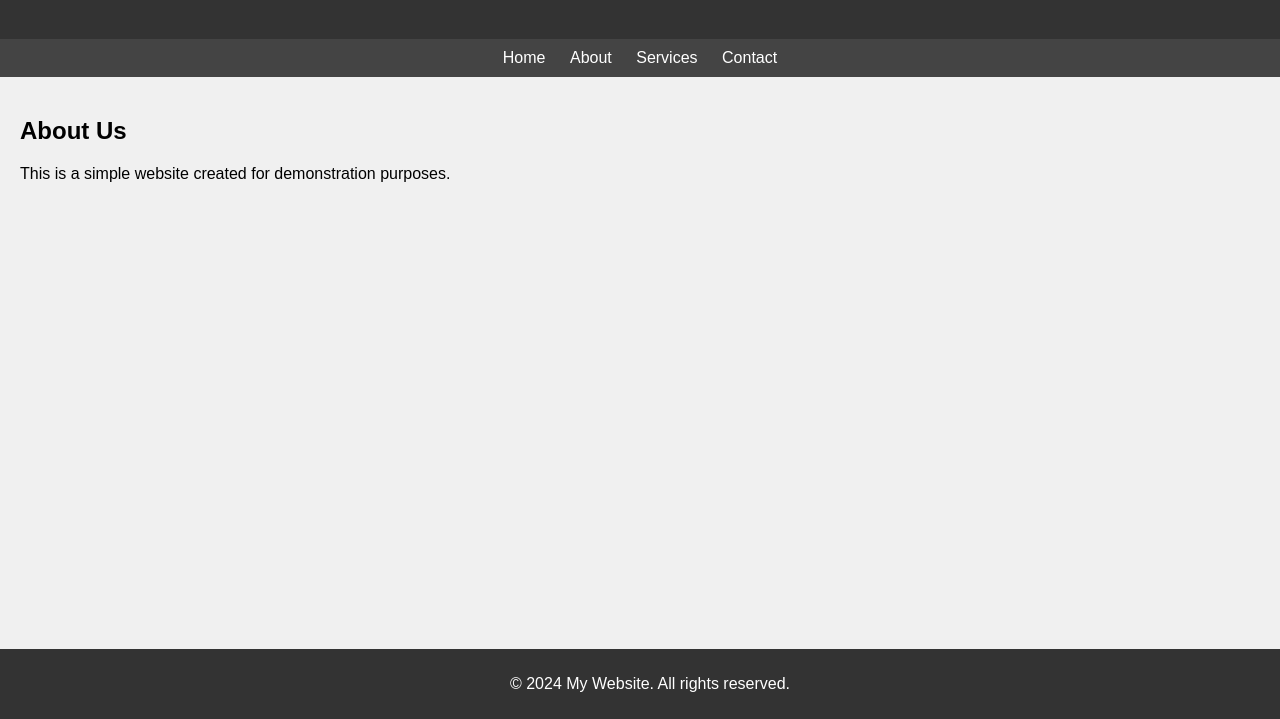
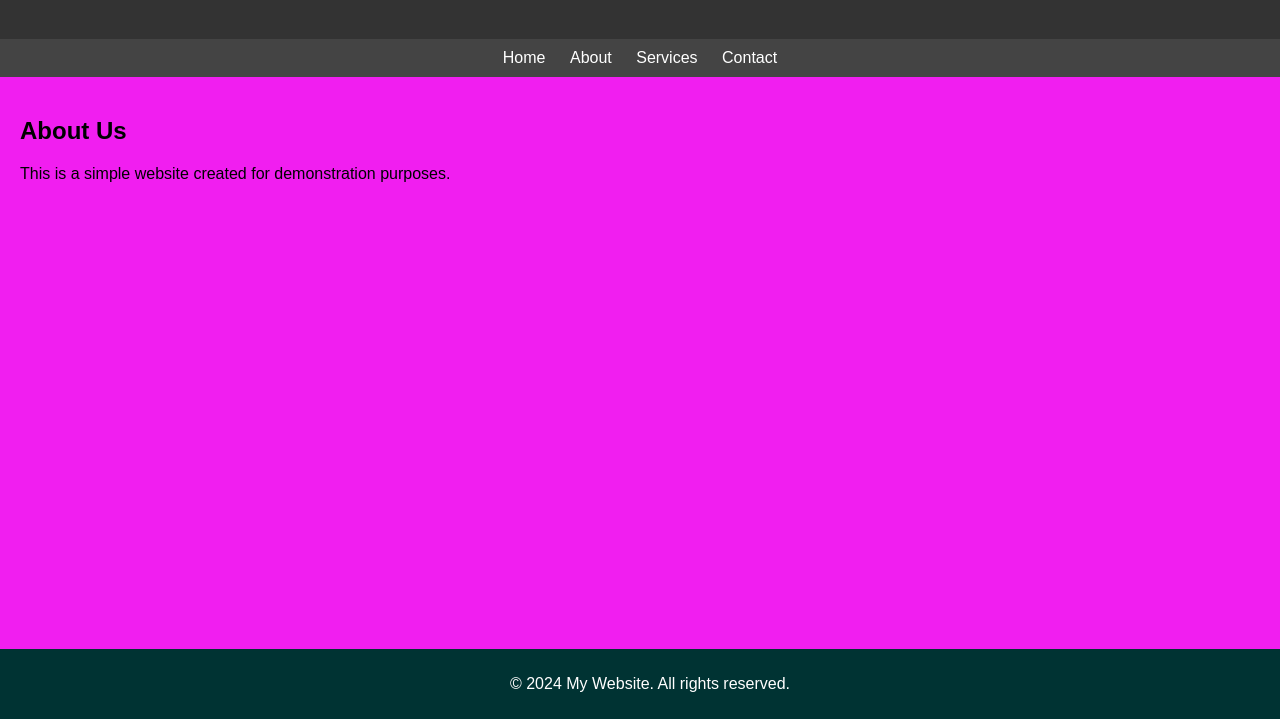
Before and after one commit to Shuggg/CWWT, a plain HTML site: page index.html in a window 1280 px wide. Shown: the part 81-800 px from the top of the page. Drawn offline with Linux system fonts and the light colour scheme.

Commit message:
Update index.html

```diff
--- a/index.html
+++ b/index.html
@@ -9,7 +9,7 @@
             font-family: Arial, sans-serif;
             margin: 0;
             padding: 0;
-            background-color: #f0f0f0;
+            background-color: #f110f0f0;
         }
 
         header {
@@ -41,7 +41,7 @@
         }
 
         footer {
-            background-color: #333;
+            background-color: #033;
             color: #fff;
             text-align: center;
             padding: 10px;
```
